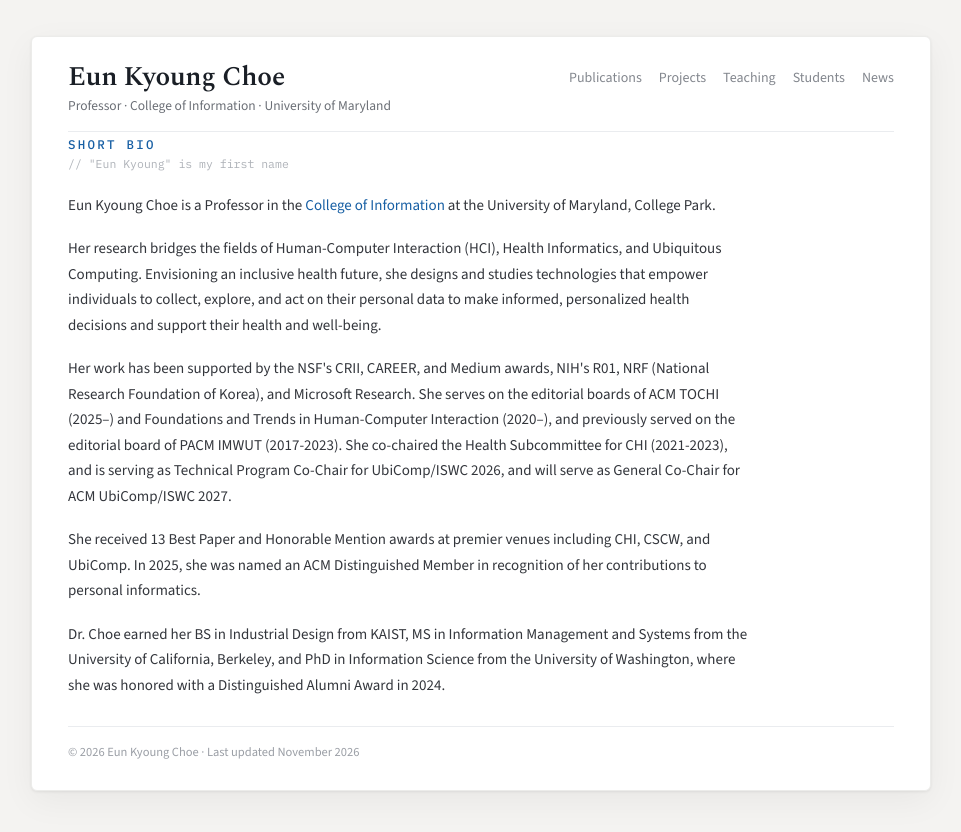
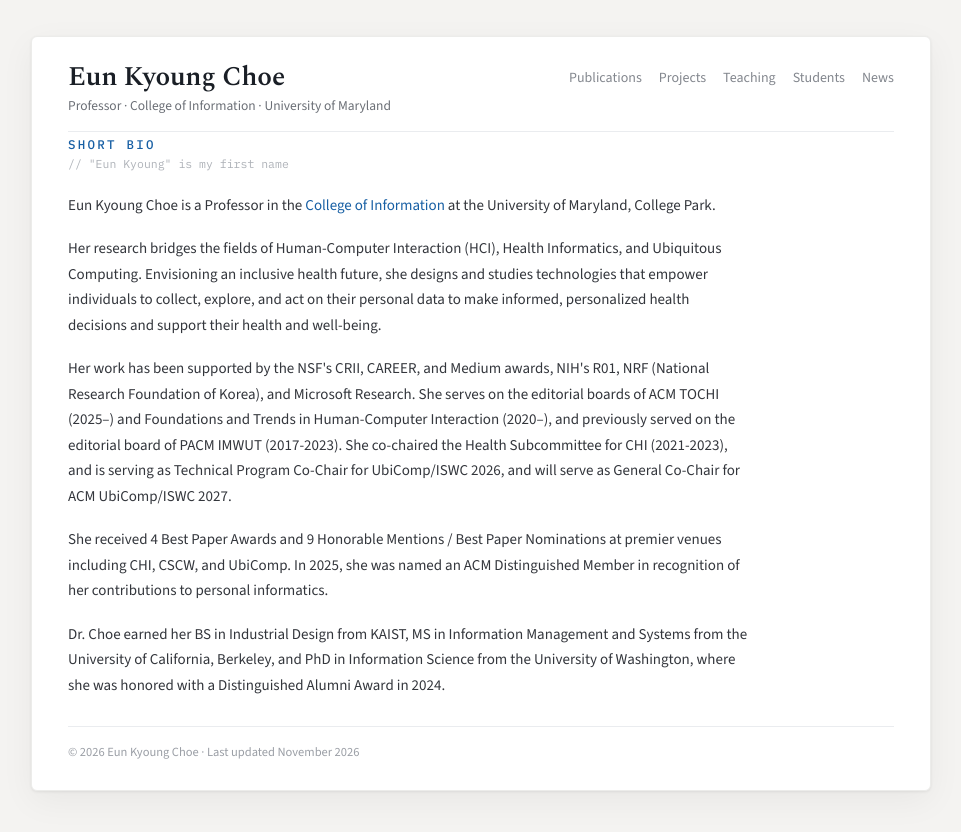
Before and after one commit to ekchoe/ekchoe.github.io, a Jekyll site: the page built from about.html, in a window 1280 px wide. Shown: the top 832 px of the page, without its empty margins (159-1120 px from the left). Built offline with Jekyll 4.4.1, drawn with Linux system fonts in a browser that asks for light colours.

Commit message:
Update website content

```diff
--- a/_config.yml
+++ b/_config.yml
@@ -12,8 +12,8 @@ research: >
   explore, and act on their personal data to make informed, personalized health decisions.
   We co-design, build, and deploy patient- and clinician-facing AI-powered health technologies
   in real-world care. We focus especially on people who have long been overlooked or underserved,
-  with the goal of reducing health disparities. Our work has been recognized with 13 Best Paper
-  and Honorable Mention awards and supported by NSF (CAREER, CRII, Medium) and NIH (R01).
+  with the goal of reducing health disparities. Our work has been recognized with 4 Best Paper Awards
+  and 9 Honorable Mentions / Best Paper Nominations, and supported by NSF (CAREER, CRII, Medium) and NIH (R01).
   I was named an ACM Distinguished Member in 2025.
 
 # Build settings
--- a/about.html
+++ b/about.html
@@ -17,7 +17,7 @@ permalink: /about/
      and Microsoft Research. She serves on the editorial boards of ACM TOCHI (2025–) and Foundations and Trends in Human-Computer
      Interaction (2020–), and previously served on the editorial board of PACM IMWUT (2017-2023). She co-chaired the Health Subcommittee for CHI (2021-2023),
      and is serving as Technical Program Co-Chair for UbiComp/ISWC 2026, and will serve as General Co-Chair for ACM UbiComp/ISWC 2027.</p>
-  <p>She received 13 Best Paper and Honorable Mention awards at premier venues including CHI, CSCW, and UbiComp. In 2025,
+  <p>She received 4 Best Paper Awards and 9 Honorable Mentions / Best Paper Nominations at premier venues including CHI, CSCW, and UbiComp. In 2025,
     she was named an ACM Distinguished Member in recognition of her contributions to personal informatics.</p>
   <p>Dr. Choe earned her BS in Industrial Design from KAIST, MS in Information Management and Systems from the University of California, Berkeley,
     and PhD in Information Science from the University of Washington, where she was honored with a Distinguished Alumni Award in 2024.</p>
```
